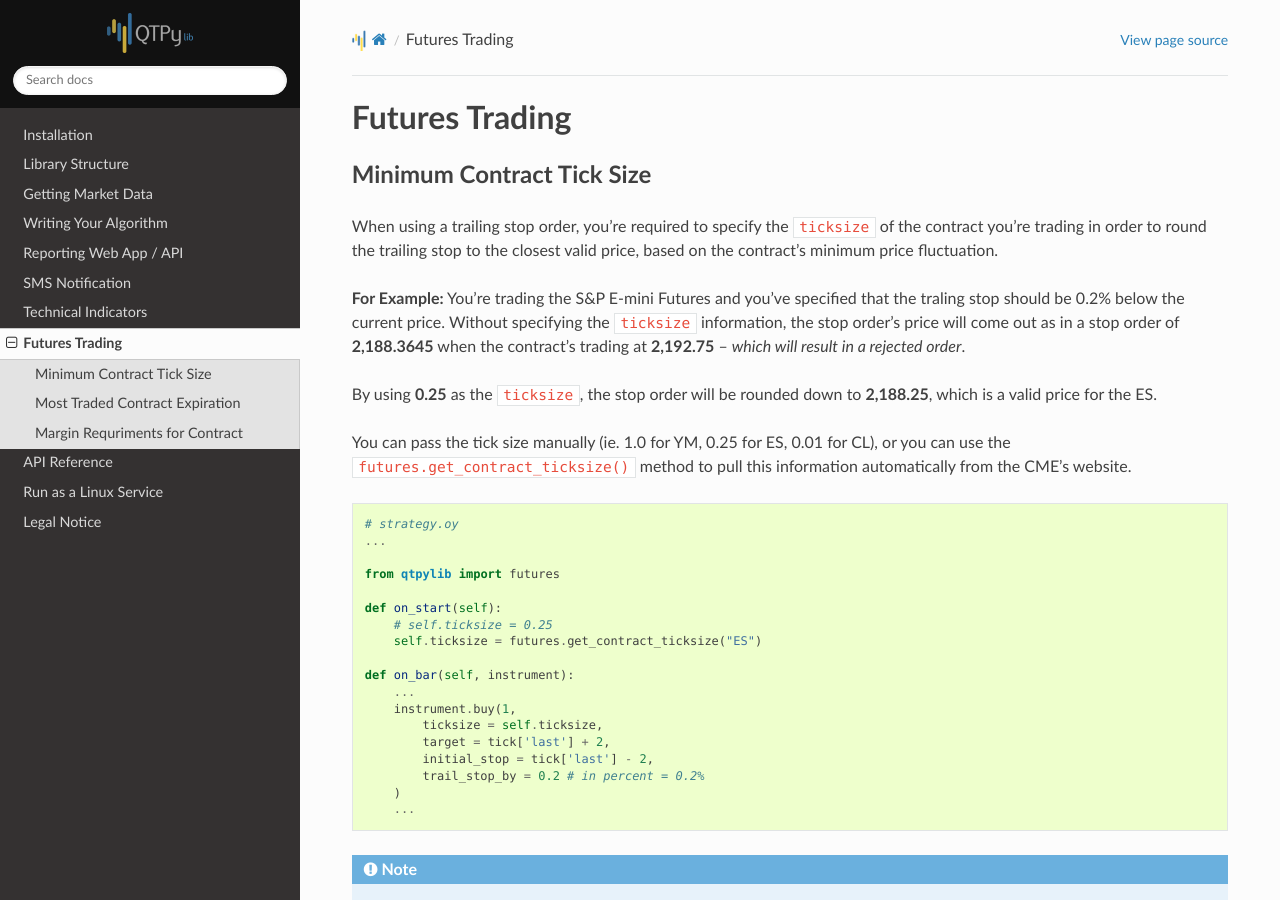
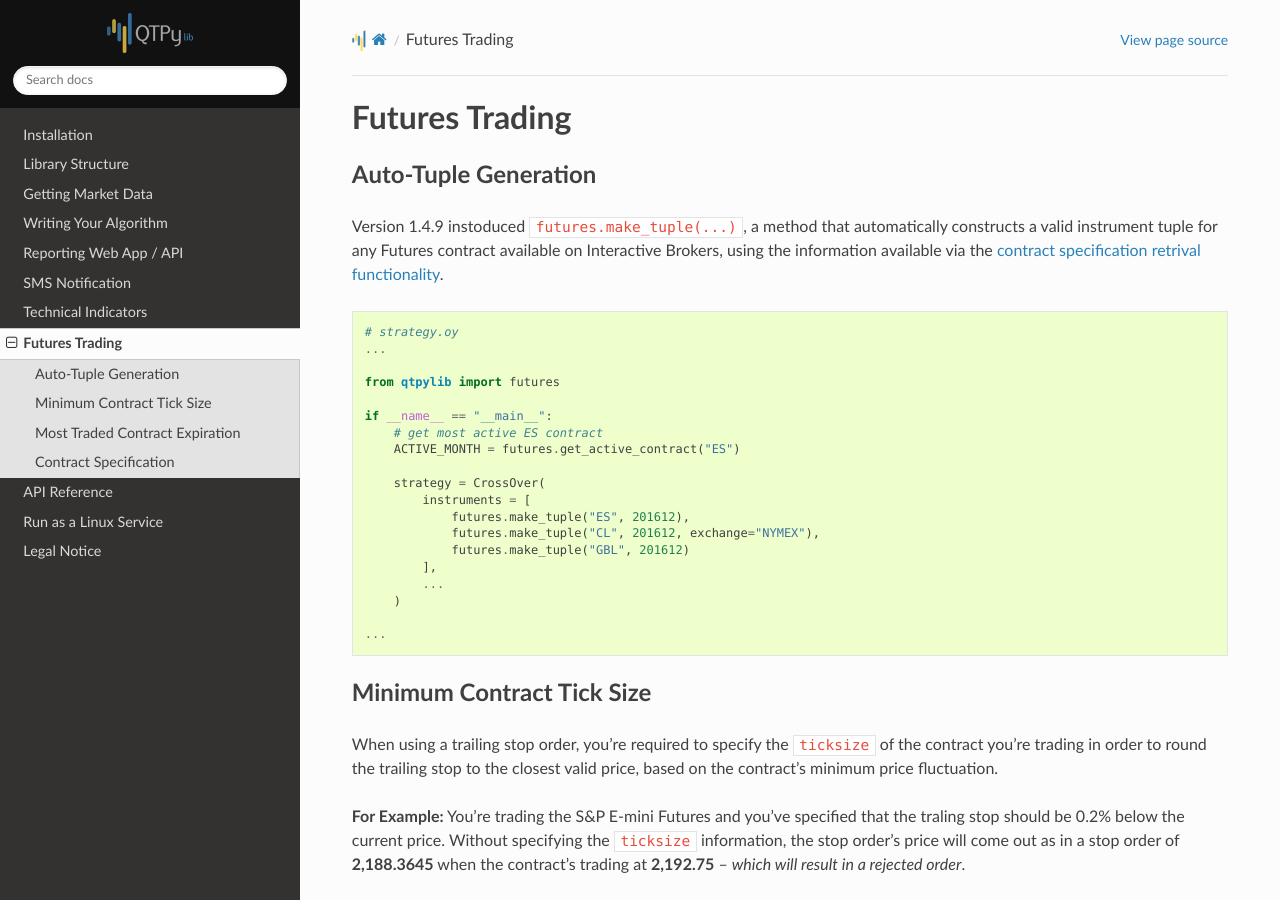
Before and after one commit to ranaroussi/qtpylib, a Sphinx documentation site: the page built from docs/source/futures.rst, in a window 1280 px wide and 900 px high. Built offline with Sphinx 7.4.7 and the Read the Docs theme 2.0.0, drawn with Linux system fonts in a browser that asks for light colours; some of the changed text lies outside the part shown.

Commit message:
added make_tuple()

```diff
--- a/CHANGELOG.rst
+++ b/CHANGELOG.rst
@@ -7,6 +7,7 @@ Release Notes
 -------
 
 - Continuous Futures contract construction is now optional (defaults to ``True``)
+- Added ``futures.make_tuple(...)`` for automatic tuple construction for Futures
 
 *October 14, 2016*
 
--- a/docs/source/futures.rst
+++ b/docs/source/futures.rst
@@ -1,5 +1,37 @@
 Futures Trading
 ===============
+
+Auto-Tuple Generation
+---------------------
+
+Version 1.4.9 instoduced ``futures.make_tuple(...)``, a method
+that automatically constructs a valid instrument tuple for any Futures
+contract available on Interactive Brokers, using the information available
+via the `contract specification retrival functionality <#contract-specification>`_.
+
+.. code:: python
+
+    # strategy.oy
+    ...
+
+    from qtpylib import futures
+
+    if __name__ == "__main__":
+        # get most active ES contract
+        ACTIVE_MONTH = futures.get_active_contract("ES")
+
+        strategy = CrossOver(
+            instruments = [
+                futures.make_tuple("ES", 201612),
+                futures.make_tuple("CL", 201612, exchange="NYMEX"),
+                futures.make_tuple("GBL", 201612)
+            ],
+            ...
+        )
+
+    ...
+
+
 
 
 Minimum Contract Tick Size
@@ -105,8 +137,8 @@ In this case
 -----
 
 
-Margin Requriments for Contract
--------------------------------
+Contract Specification
+----------------------
 
 When you want to know a Futures contract's margin requirements, you can
 call ``futures.get_ib_futures(...)`` to get that information.
```
Also changed, not shown: 1 other file.
